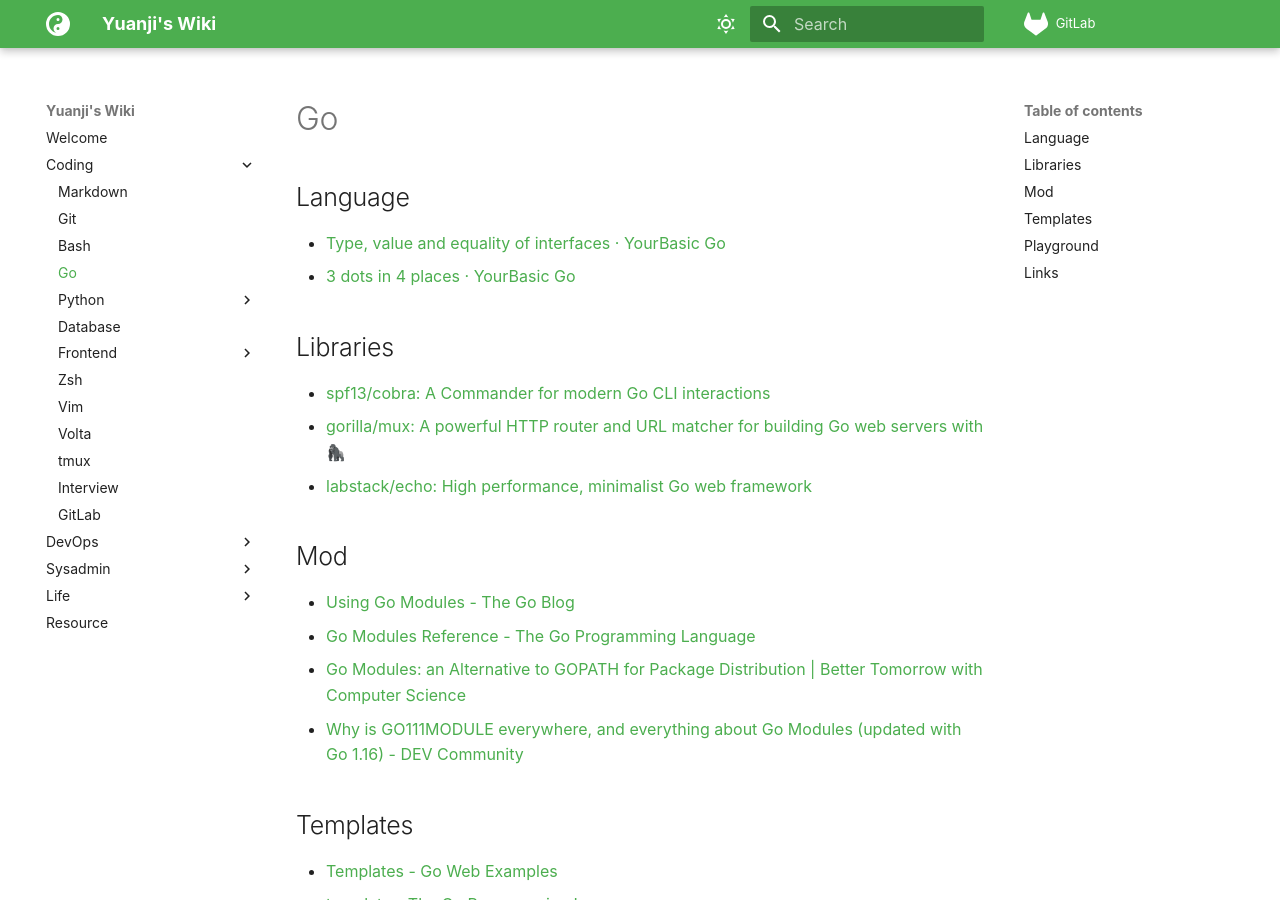
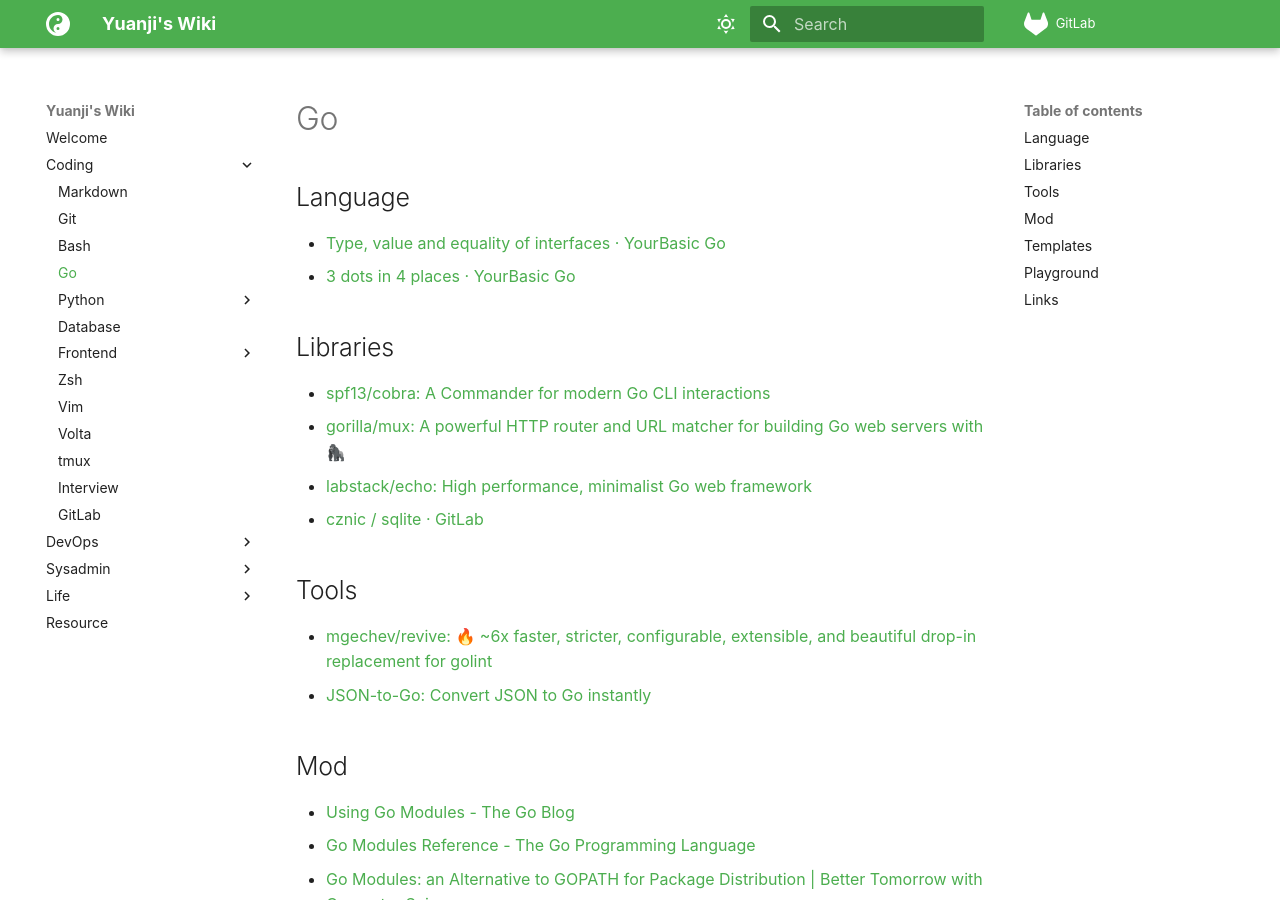
Before and after one commit to yuanji-dev/wiki, an MkDocs documentation site: the page built from docs/coding/go.md, in a window 1280 px wide and 900 px high. Built offline with MkDocs 1.6.1 and Material for MkDocs 9.7.7, drawn with Linux system fonts in a browser that asks for light colours; some web fonts are replaced; comment, search, counter and statistics services are not loaded.

Commit message:
docs: multiple pages updated

```diff
--- a/docs/coding/go.md
+++ b/docs/coding/go.md
@@ -10,6 +10,12 @@
 - [spf13/cobra: A Commander for modern Go CLI interactions](https://github.com/spf13/cobra)
 - [gorilla/mux: A powerful HTTP router and URL matcher for building Go web servers with 🦍](https://github.com/gorilla/mux)
 - [labstack/echo: High performance, minimalist Go web framework](https://github.com/labstack/echo)
+- [cznic / sqlite · GitLab](https://gitlab.com/cznic/sqlite)
+
+## Tools
+
+- [mgechev/revive: 🔥 ~6x faster, stricter, configurable, extensible, and beautiful drop-in replacement for golint](https://github.com/mgechev/revive)
+- [JSON-to-Go: Convert JSON to Go instantly](https://mholt.github.io/json-to-go/)
 
 ## Mod
 
```
Also changed, not shown: docs/resource.md (+1 -0 lines), docs/sysadmin/cloudflare.md (+2 -0 lines), docs/sysadmin/ipv6.md (+1 -0 lines).
